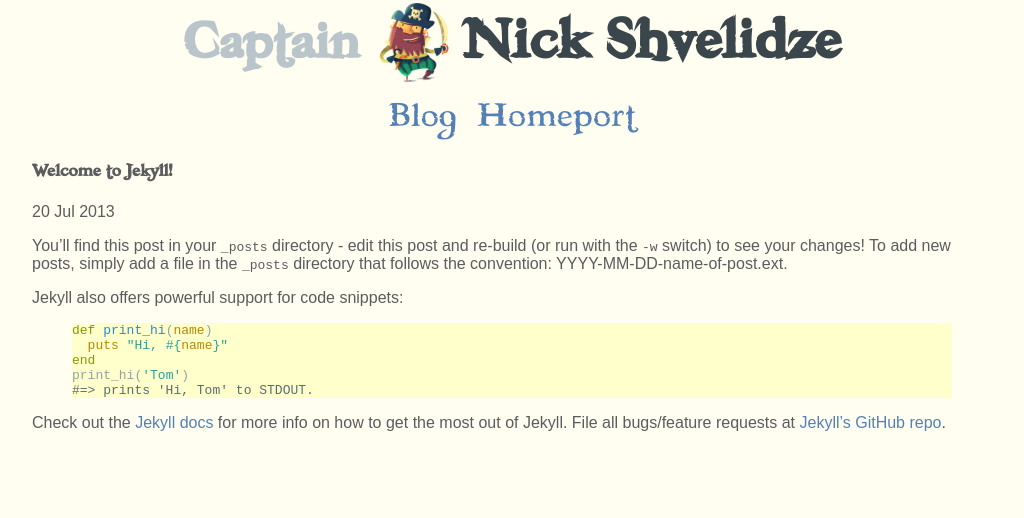
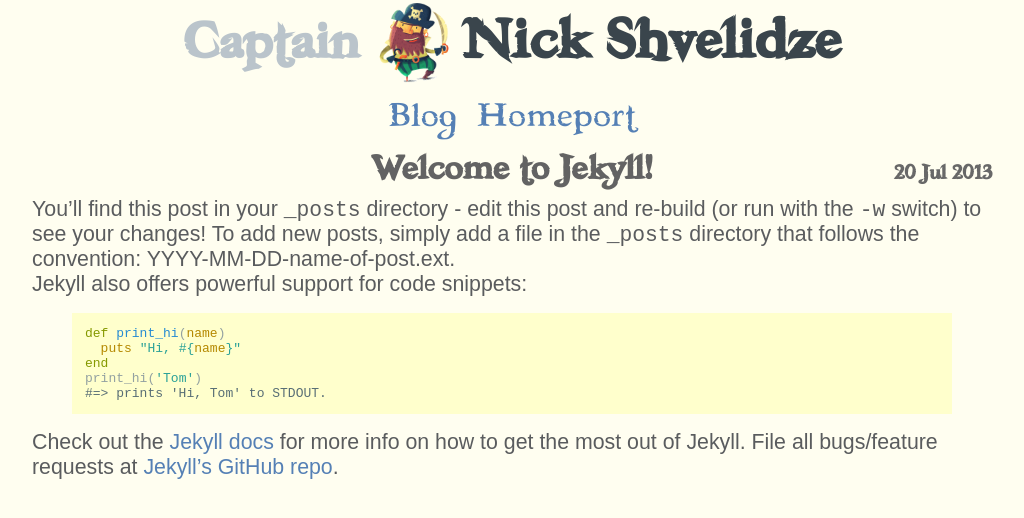
Before and after one commit to shvelo/blog.pirrate.me, a Jekyll site: the page built from _posts/2013-07-20-Dummy.markdown, in a window 1280 px wide. Shown: the top 518 px of the page, without its empty margins (128-1152 px from the left). Built offline with Jekyll 4.4.1, drawn with Linux system fonts in a browser that asks for light colours; Markdown is read by kramdown in place of the engine named in the settings.

Commit message:
Post page

```diff
--- a/_layouts/post.html
+++ b/_layouts/post.html
@@ -1,9 +1,7 @@
 ---
 layout: default
 ---
-<h2>{{ page.title }}</h2>
-<p class="meta">{{ page.date | date_to_string }}</p>
-
 <div class="post">
-{{ content }}
+<h1><a href="{{ page.url }}">{{ page.title }} <small>{{page.date | date_to_string}}</small></a></h1>
+</p>{{ content }}</p>
 </div>
--- a/css/main.css
+++ b/css/main.css
@@ -84,23 +84,23 @@
   margin: 0 auto;
 }
 
-#container #content .posts .post {
+#container #content .post {
   margin-bottom: 1em;
   position: relative;
 }
 
-#container #content .posts .post h1 {
+#container #content .post h1 {
   margin-top: .1em;
   margin-bottom: .1em;
   font-size: 3em;
   text-align: center;
 }
 
-#container #content .posts .post h1 a {
+#container #content .post h1 a {
   color: #636363;
 }
 
-#container #content .posts .post h1 a small {
+#container #content .post h1 a small {
   position: absolute;
   right: 0;
   font-size: 60%;
@@ -108,7 +108,15 @@
   line-height: 2em;
 }
 
+#container #content .post p {
+  margin: 0;
+  font-size: 16pt;
+}
+
 #container #content .posts .post p {
-  margin: 0;
   font-size: 15pt;
 }
+
+#container #content .post pre {
+  padding: 1em;
+}
```
